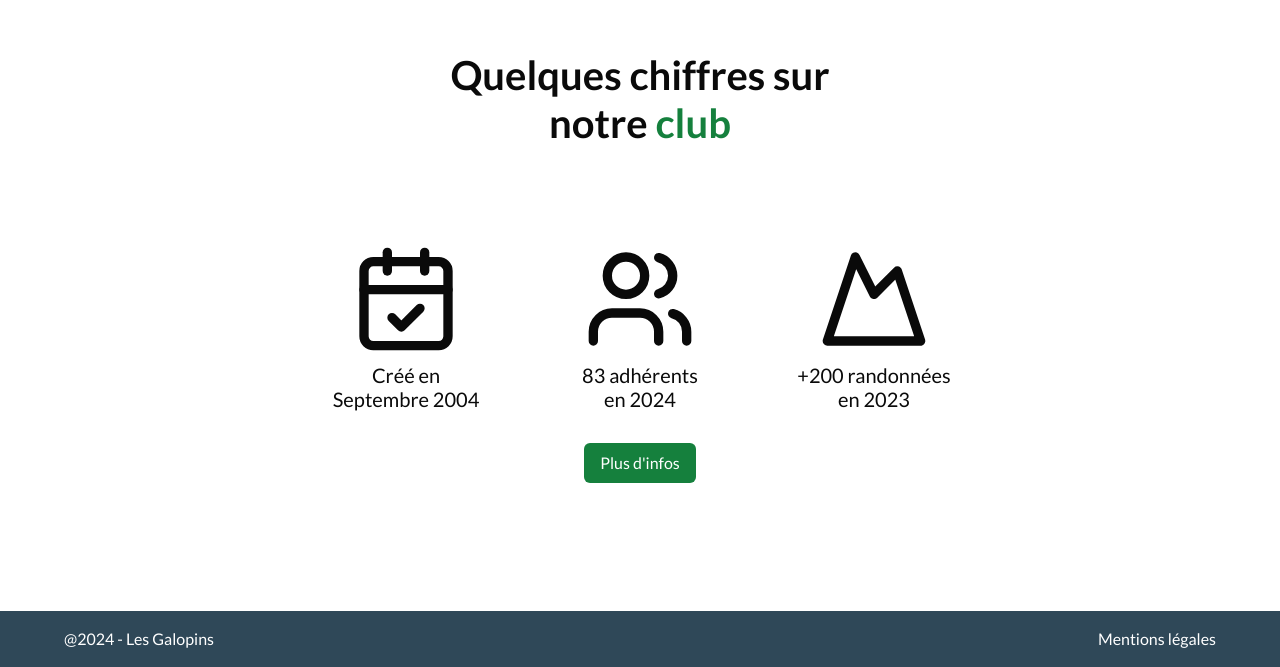
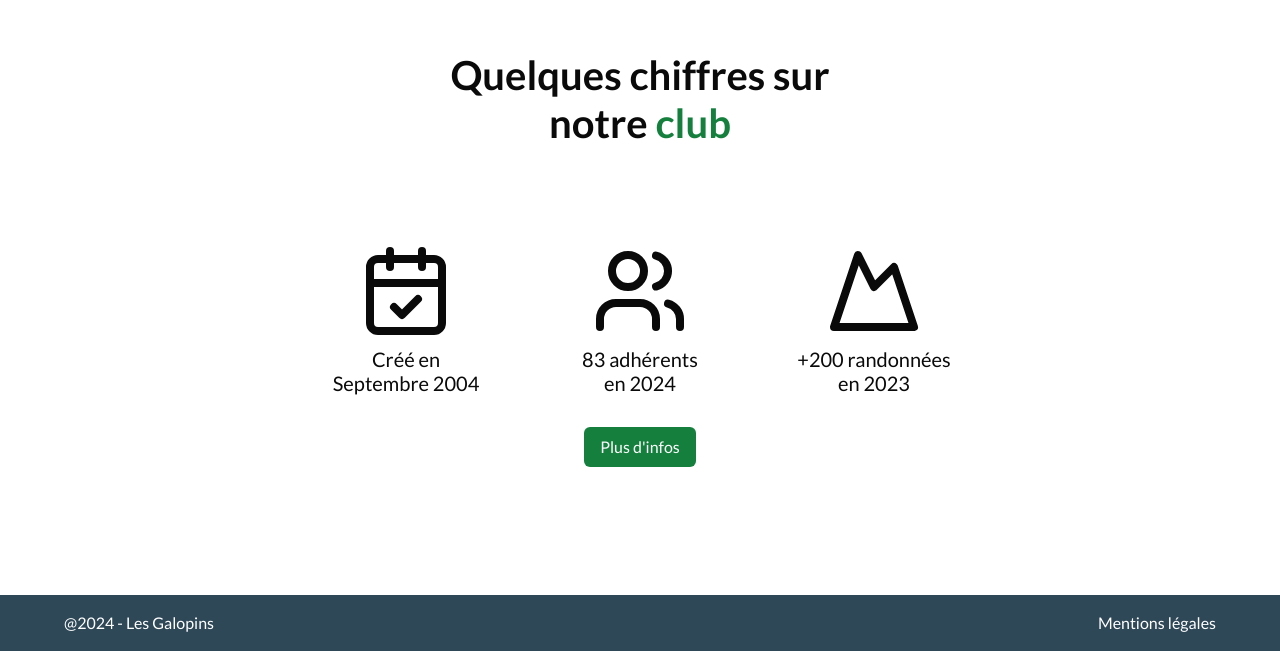
Before and after one commit to SebastienLaurentt/Galopins-Next-V2, a Next.js app: page / in a window 1280 px wide. Shown: the part 4654-5321 px from the top of the page. Built offline with nearby package versions, Linux system fonts and the light colour scheme.

Commit message:
update club icon css

```diff
--- a/app/(root)/page.tsx
+++ b/app/(root)/page.tsx
@@ -181,7 +181,7 @@ export default function Home() {
           isTitleCentered
         />
 
-        <ul className="flex flex-col gap-y-8 md:flex-row md:justify-center md:gap-x-8 lg:gap-x-16 lg:gap-y-0">
+        <ul className="flex flex-wrap justify-center gap-y-8 md:flex-row md:gap-x-8 lg:gap-x-16 lg:gap-y-0">
           <li className="">
             <ClubIcon iconDescription="Créé en Septembre 2004">
               <CalendarCheck className="clubIcon" />
--- a/app/globals.css
+++ b/app/globals.css
@@ -68,7 +68,7 @@
   /* Custom Class */
 
   .clubIcon {
-    @apply h-20 md:h-28 w-20 md:w-28;
+    @apply size-16 md:size-24;
   }
 
   .mentionsH2 {
```
